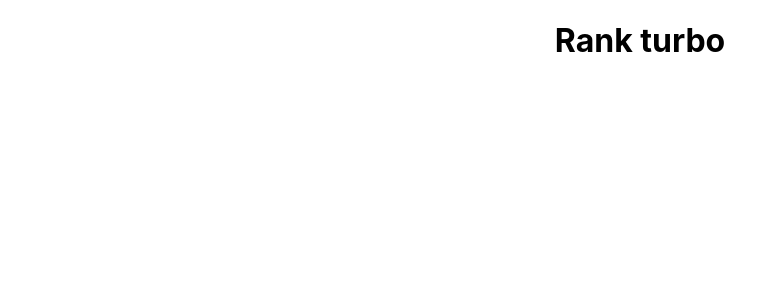
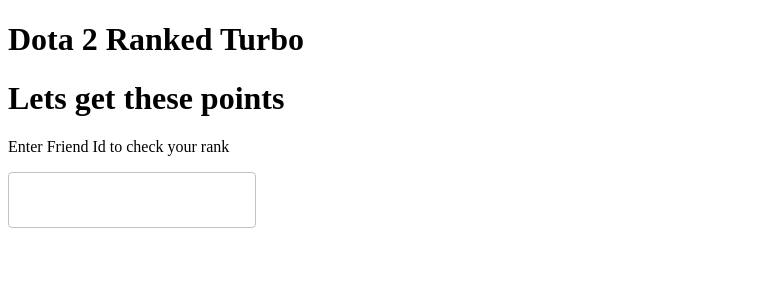
Before and after one commit to chamon562/dtrFrontend, a React (Create React App) app: page / in a window 1280 px wide. Shown: the top 300 px of the page, without its empty margins (0-779 px from the left). Built offline with nearby package versions, Linux system fonts and the light colour scheme.

Commit message:
Initial set up with components folder, page folder, hHome.jsx file in Pages and imported Home to app.js to see basic greeting of website.

```diff
--- a/package.json
+++ b/package.json
@@ -3,11 +3,17 @@
   "version": "0.1.0",
   "private": true,
   "dependencies": {
+    "@emotion/react": "^11.6.0",
+    "@emotion/styled": "^11.6.0",
+    "@mui/icons-material": "^5.1.1",
+    "@mui/material": "^5.1.1",
     "@testing-library/jest-dom": "^5.15.0",
     "@testing-library/react": "^11.2.7",
     "@testing-library/user-event": "^12.8.3",
+    "dotenv": "^10.0.0",
     "react": "^17.0.2",
     "react-dom": "^17.0.2",
+    "react-router-dom": "^5.2.0",
     "react-scripts": "4.0.3",
     "web-vitals": "^1.1.2"
   },
--- a/src/App.js
+++ b/src/App.js
@@ -1,10 +1,10 @@
-import logo from './logo.svg';
 import './App.css';
+import Home from './components/Pages/Home';
 
 function App() {
   return (
-    <div className="App">
-     <h1>Rank turbo</h1>
+    <div>
+    <Home />
     </div>
   );
 }
--- /dev/null
+++ b/src/components/Pages/Home.jsx
@@ -0,0 +1,14 @@
+import React from 'react'
+import TextField from '@mui/material/TextField'
+const Home = () => {
+    return (
+        <div>
+            <h1>Dota 2 Ranked Turbo</h1>
+            <h1>Lets get these points</h1>
+            <p>Enter Friend Id to check your rank</p>
+            <TextField />
+        </div>
+    )
+}
+
+export default Home
--- a/src/index.css
+++ /dev/null
@@ -1,13 +0,0 @@
-body {
-  margin: 0;
-  font-family: -apple-system, BlinkMacSystemFont, 'Segoe UI', 'Roboto', 'Oxygen',
-    'Ubuntu', 'Cantarell', 'Fira Sans', 'Droid Sans', 'Helvetica Neue',
-    sans-serif;
-  -webkit-font-smoothing: antialiased;
-  -moz-osx-font-smoothing: grayscale;
-}
-
-code {
-  font-family: source-code-pro, Menlo, Monaco, Consolas, 'Courier New',
-    monospace;
-}
--- a/src/index.js
+++ b/src/index.js
@@ -1,8 +1,6 @@
 import React from 'react';
 import ReactDOM from 'react-dom';
-import './index.css';
 import App from './App';
-import reportWebVitals from './reportWebVitals';
 
 ReactDOM.render(
   <React.StrictMode>
@@ -10,8 +8,3 @@
   </React.StrictMode>,
   document.getElementById('root')
 );
-
-// If you want to start measuring performance in your app, pass a function
-// to log results (for example: reportWebVitals(console.log))
-// or send to an analytics endpoint. Learn more: https://bit.ly/CRA-vitals
-reportWebVitals();
--- a/src/reportWebVitals.js
+++ /dev/null
@@ -1,13 +0,0 @@
-const reportWebVitals = onPerfEntry => {
-  if (onPerfEntry && onPerfEntry instanceof Function) {
-    import('web-vitals').then(({ getCLS, getFID, getFCP, getLCP, getTTFB }) => {
-      getCLS(onPerfEntry);
-      getFID(onPerfEntry);
-      getFCP(onPerfEntry);
-      getLCP(onPerfEntry);
-      getTTFB(onPerfEntry);
-    });
-  }
-};
-
-export default reportWebVitals;
```
Also changed, not shown: src/setupTests.js (deleted, +0 -5 lines), 2 other files (tests, documents, lock files or other folders).
